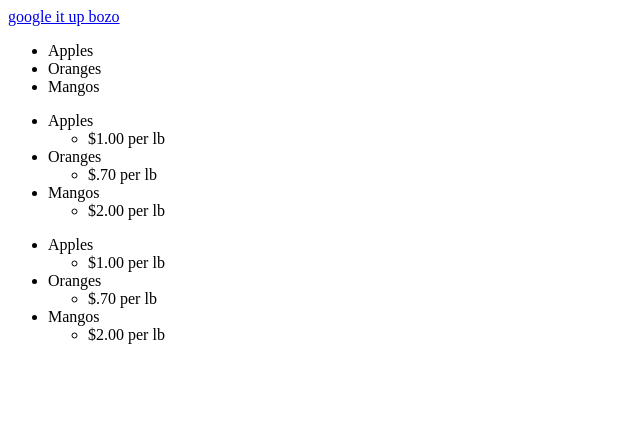
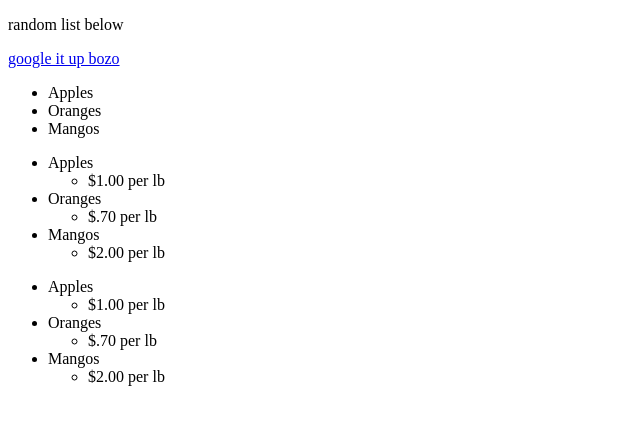
Before and after one commit to Overseethis/test-upload, a React app: page public/index.html in a window 1280 px wide. Shown: the whole page, without its empty margins (0-640 px from the left). Built offline with nearby package versions, Linux system fonts and the light colour scheme.

Commit message:
initialize

```diff
--- a/public/index.html
+++ b/public/index.html
@@ -4,6 +4,8 @@
         <title></title>
     </head>
     <body>
+<p>random list below</p>
+
         <div id="root"></div>
         <div id='blah'></div>
         <div id='bongo'></div>
```
